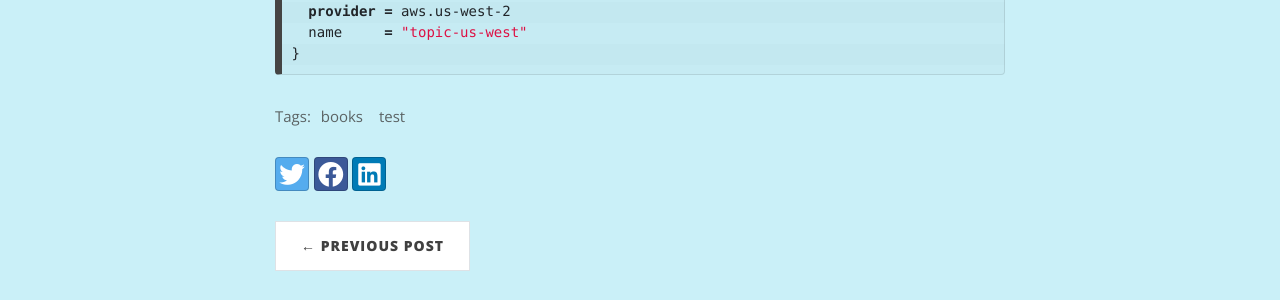
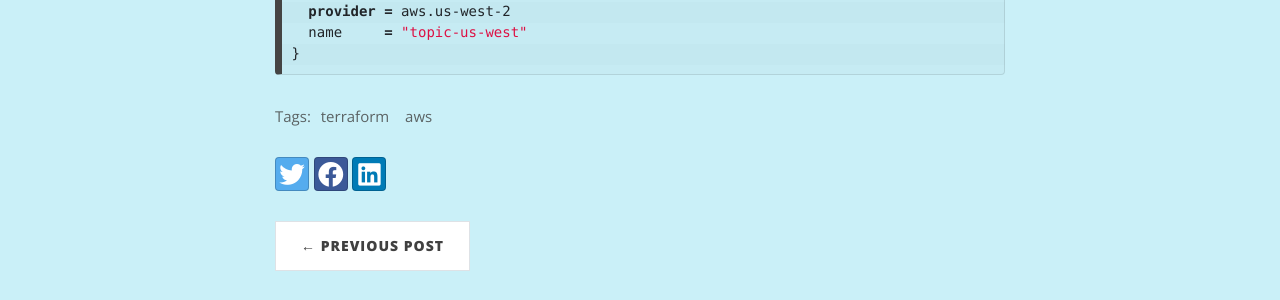
Before and after one commit to HorningGit/HorningGit.github.io, a Jekyll site: the page built from _posts/2022-08-30-terraform_study.md, in a window 1280 px wide and 900 px high, scrolled down 857 px. Shown: the part 345-645 px from the top of the window. Built offline with Jekyll 4.4.1, drawn with Linux system fonts in a browser that asks for light colours; nearby versions of some CDN libraries; comment, search, counter and statistics services are not loaded.

Commit message:
Update 2022-08-30-terraform_study.md

```diff
--- a/_posts/2022-08-30-terraform_study.md
+++ b/_posts/2022-08-30-terraform_study.md
@@ -5,7 +5,7 @@ subtitle: (Studying Terraform w/ Deployments to AWS)
 cover-img: /assets/img/path.jpg
 thumbnail-img: /assets/img/terraform.png
 share-img: /assets/img/path.jpg
-tags: [books, test]
+tags: [terraform, aws]
 ---
 
 Tonight I was able to finish some documentation for a Terraform lab. It was my first time using Terraform with AWS resources tonight, and I had a really good time. Here is a link to Terraform's official [AWS registry](https://registry.terraform.io/providers/hashicorp/aws/latest). The differences in the various Terraform blocks are starting to make a lot more sense to me (ie. providers, resource, etc.)
```
